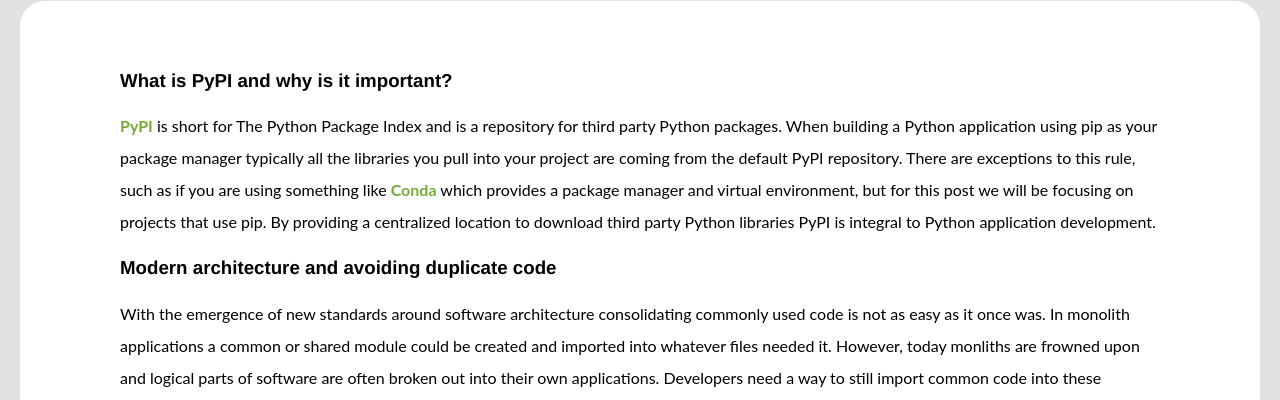
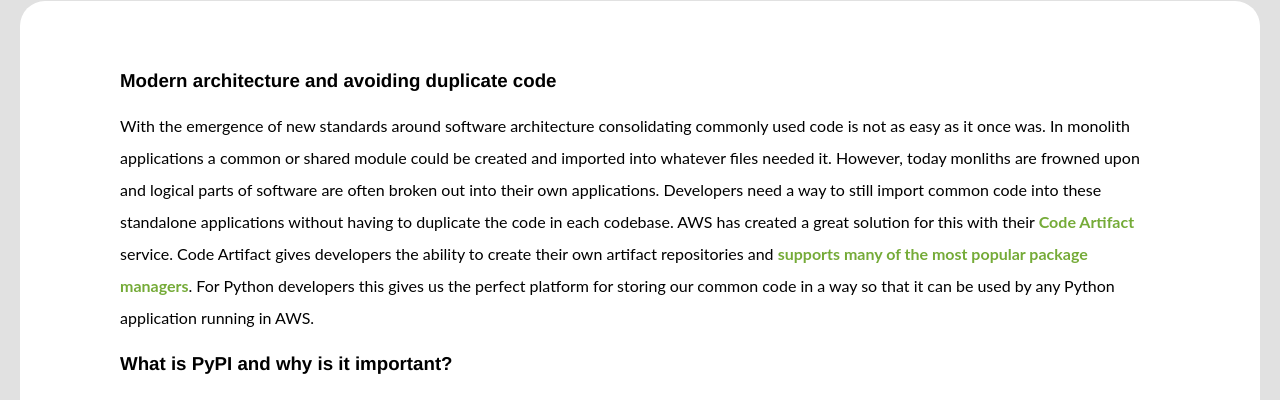
Before and after one commit to MattBriden/my-website-2.0, a Vue app: page /blog/pypi in a window 1280 px wide. Shown: the part 397-797 px from the top of the page. Built offline with nearby package versions, Linux system fonts and the light colour scheme; what vue-head, vue-notification would draw is missing.

Commit message:
change to PyPi blog

```diff
--- a/src/components/blog/PyPiBlog.vue
+++ b/src/components/blog/PyPiBlog.vue
@@ -20,12 +20,12 @@
           </div>
         </div>
         <div class="card">
+          <h3>Modern architecture and avoiding duplicate code</h3>
+          <p>With the emergence of new standards around software architecture consolidating commonly used code is not as easy as it once was. In monolith applications a common or shared module could be created and imported into whatever files needed it. However, today monliths are frowned upon and logical parts of software are often broken out into their own applications. Developers need a way to still import common code into these standalone applications without having to duplicate the code in each codebase. AWS has created a great solution for this with their <a href="https://aws.amazon.com/codeartifact/">Code Artifact</a> service. Code Artifact gives developers the ability to create their own artifact repositories and <a href="https://aws.amazon.com/blogs/aws/software-package-management-with-aws-codeartifact/">supports many of the most popular package managers</a>. For Python developers this gives us the perfect platform for storing our common code in a way so that it can be used by any Python application running in AWS.</p>
           <h3>What is PyPI and why is it important?</h3>
           <p>
-            <a href="https://pypi.org/">PyPI</a> is short for The Python Package Index and is a repository for third party Python packages. When building a Python application using pip as your package manager typically all the libraries you pull into your project are coming from the default PyPI repository. There are exceptions to this rule, such as if you are using something like <a href="https://docs.conda.io/en/latest/">Conda</a> which provides a package manager and virtual environment, but for this post we will be focusing on projects that use pip. By providing a centralized location to download third party Python libraries PyPI is integral to Python application development.
+            <a href="https://pypi.org/">PyPI</a> is short for The Python Package Index and is a repository for third party Python packages. When building a Python application typically all the libraries you pull into your project are coming from the default PyPI repository. There are exceptions to this rule, such as if you are using something like <a href="https://docs.conda.io/en/latest/">Conda</a> which provides a package manager <i>and</i> virtual environment, but for this post we will be focusing on projects that use the pip package manager. By providing a centralized location to download third party Python libraries PyPI is integral to Python application development. When developing applications in AWS, Code Artifact can be used as a PyPI repository to store our own private Python packages to be used by any and all of our Python applications running in the cloud.
           </p>
-          <h3>Modern architecture and avoiding duplicate code</h3>
-          <p>With the emergence of new standards around software architecture consolidating commonly used code is not as easy as it once was. In monolith applications a common or shared module could be created and imported into whatever files needed it. However, today monliths are frowned upon and logical parts of software are often broken out into their own applications. Developers need a way to still import common code into these standalone applications without having to duplicate the code in each codebase. AWS has created a great solution for this with their <a href="https://aws.amazon.com/codeartifact/">Code Artifact</a> service. Code Artifact gives developers the ability to create their own artifact repositories and <a href="https://aws.amazon.com/blogs/aws/software-package-management-with-aws-codeartifact/">supports many of the most popular package managers</a>. For Python developers this gives us the perfect platform for storing our common code in a way so that it can be used by any Python application running in AWS.</p>
           <h3>Creating and pushing to a Code Artifact PyPI repository</h3>
           <p>If you have read my past blog posts you probably know I love using Terraform, and in this case Terraform makes creating our PyPI repo incredibly easy. The below code is all that is needed to provision the Code Artifact repository.</p>
           <pre><code>
```
